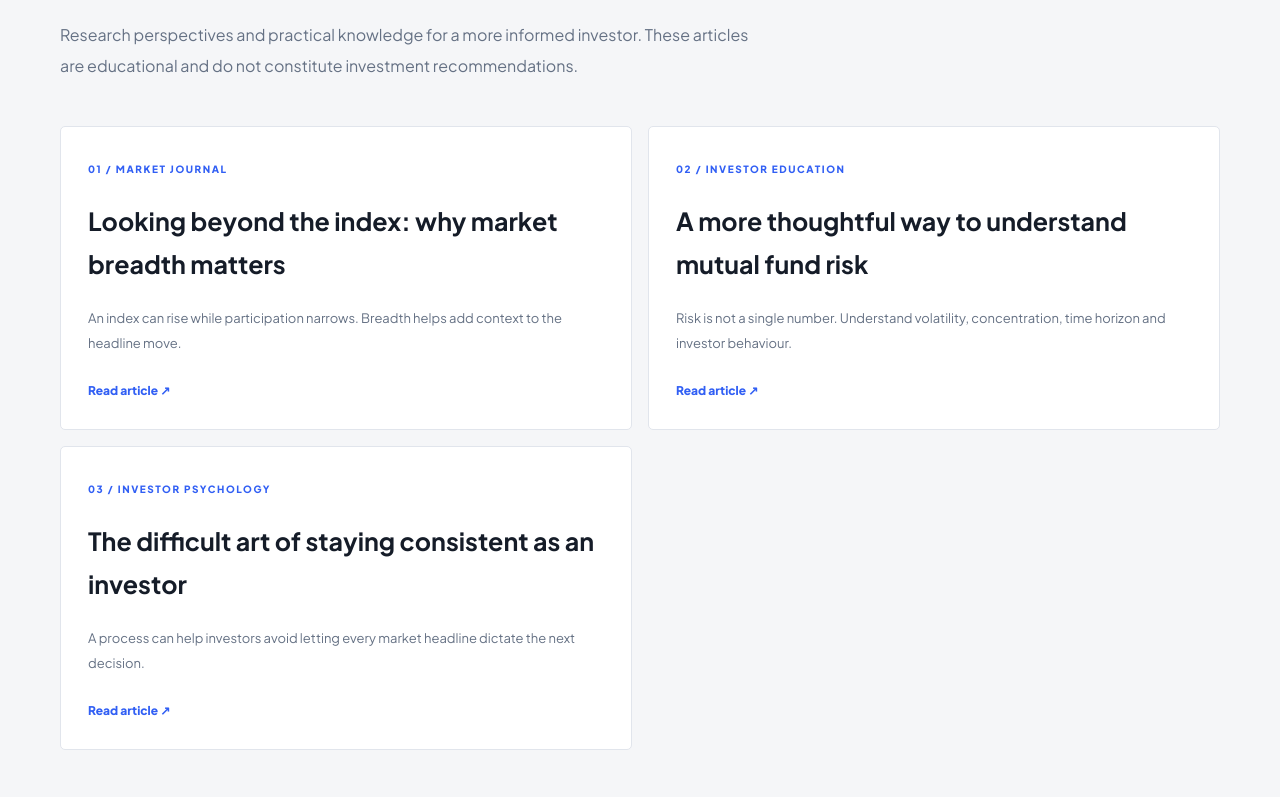
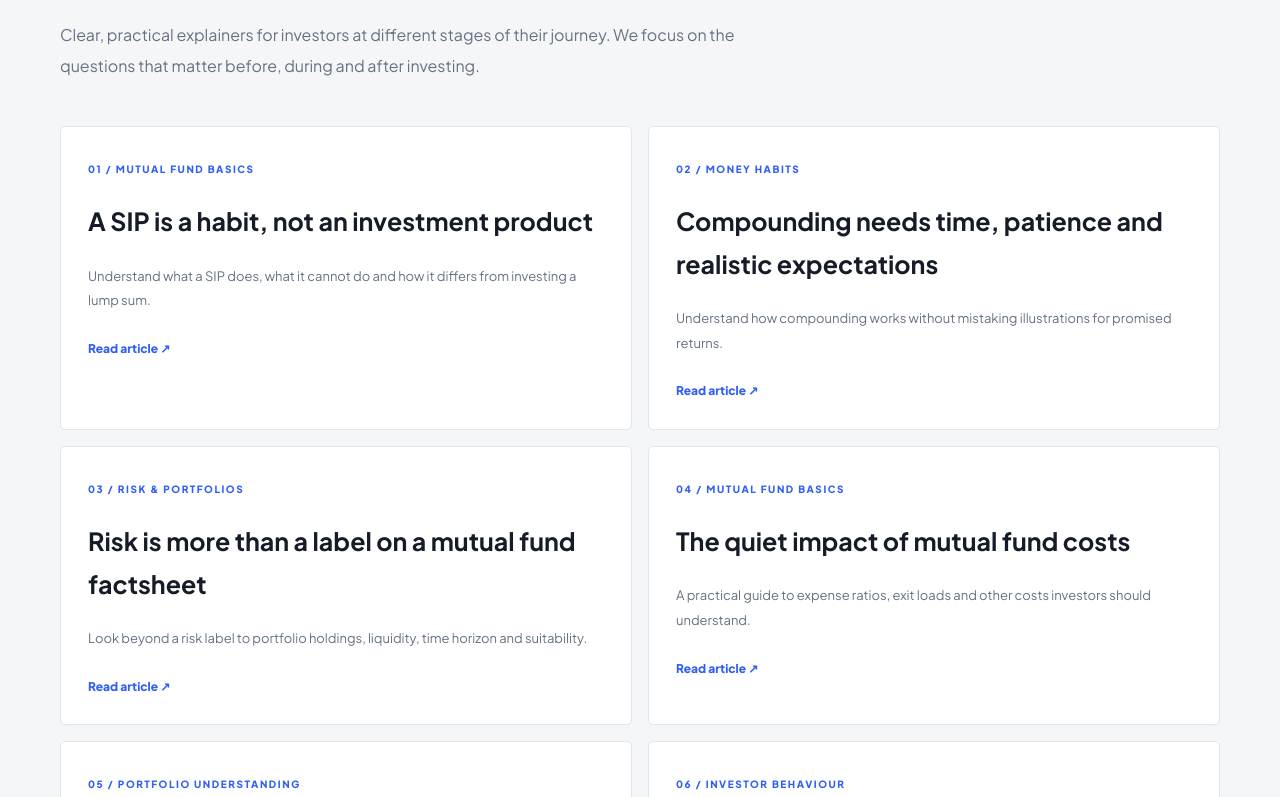
Before and after one commit to shubham404-error/CapitalSense-portfolio-, a Next.js app: page /insights in a window 1280 px wide. Shown: the part 383-1180 px from the top of the page. Built offline with nearby package versions, Linux system fonts and the light colour scheme.

Commit message:
content: expand CapitalSense investor education library

```diff
--- a/app/insights/page.tsx
+++ b/app/insights/page.tsx
@@ -1,4 +1,11 @@
 import Link from 'next/link';
-const articles=[{slug:'why-market-breadth-matters',category:'MARKET JOURNAL',title:'Looking beyond the index: why market breadth matters',desc:'An index can rise while participation narrows. Breadth helps add context to the headline move.'},{slug:'understanding-mutual-fund-risk',category:'INVESTOR EDUCATION',title:'A more thoughtful way to understand mutual fund risk',desc:'Risk is not a single number. Understand volatility, concentration, time horizon and investor behaviour.'},{slug:'staying-consistent-as-an-investor',category:'INVESTOR PSYCHOLOGY',title:'The difficult art of staying consistent as an investor',desc:'A process can help investors avoid letting every market headline dictate the next decision.'}];
-export const metadata={title:'Insights',description:'Research perspectives and investor education from CapitalSense.'};
-export default function Insights(){return <main className="inner-page"><div className="container"><span className="eyebrow">THE CAPITALSENSE JOURNAL</span><h1>Ideas worth<br/><em>thinking about.</em></h1><p className="page-lead">Research perspectives and practical knowledge for a more informed investor. These articles are educational and do not constitute investment recommendations.</p><div className="inner-cards">{articles.map((a,i)=><article key={a.slug}><span className="eyebrow">0{i+1} / {a.category}</span><h2>{a.title}</h2><p>{a.desc}</p><Link className="text-link" href={'/insights/'+a.slug}>Read article ↗</Link></article>)}</div></div></main>}
+const articles=[
+{slug:'sip-is-a-method-not-a-product',category:'MUTUAL FUND BASICS',title:'A SIP is a habit, not an investment product',desc:'Understand what a SIP does, what it cannot do and how it differs from investing a lump sum.'},
+{slug:'compounding-needs-time',category:'MONEY HABITS',title:'Compounding needs time, patience and realistic expectations',desc:'Understand how compounding works without mistaking illustrations for promised returns.'},
+{slug:'understanding-mutual-fund-risk',category:'RISK & PORTFOLIOS',title:'Risk is more than a label on a mutual fund factsheet',desc:'Look beyond a risk label to portfolio holdings, liquidity, time horizon and suitability.'},
+{slug:'mutual-fund-costs',category:'MUTUAL FUND BASICS',title:'The quiet impact of mutual fund costs',desc:'A practical guide to expense ratios, exit loads and other costs investors should understand.'},
+{slug:'portfolio-overlap',category:'PORTFOLIO UNDERSTANDING',title:'You own five mutual funds. Do you own five different portfolios?',desc:'Learn why several schemes may still leave an investor exposed to similar holdings.'},
+{slug:'review-without-overreacting',category:'INVESTOR BEHAVIOUR',title:'Review your investments without reacting to every headline',desc:'Build a purposeful review habit that considers goals, risk and changes in the portfolio.'}
+];
+export const metadata={title:'Insights',description:'Practical mutual fund education, investor behaviour and research perspectives from CapitalSense.'};
+export default function Insights(){return <main className="inner-page"><div className="container"><span className="eyebrow">THE CAPITALSENSE JOURNAL</span><h1>Understand money.<br/><em>Make more informed decisions.</em></h1><p className="page-lead">Clear, practical explainers for investors at different stages of their journey. We focus on the questions that matter before, during and after investing.</p><div className="inner-cards">{articles.map((a,i)=><article key={a.slug}><span className="eyebrow">0{i+1} / {a.category}</span><h2>{a.title}</h2><p>{a.desc}</p><Link className="text-link" href={'/insights/'+a.slug}>Read article ↗</Link></article>)}</div><div className="inner-block"><h2>Our editorial approach</h2><p>We explain concepts in plain language, distinguish facts from assumptions and link to primary investor-education resources where useful. Articles should be reviewed and updated when regulations or market conventions change.</p></div></div></main>}
```
